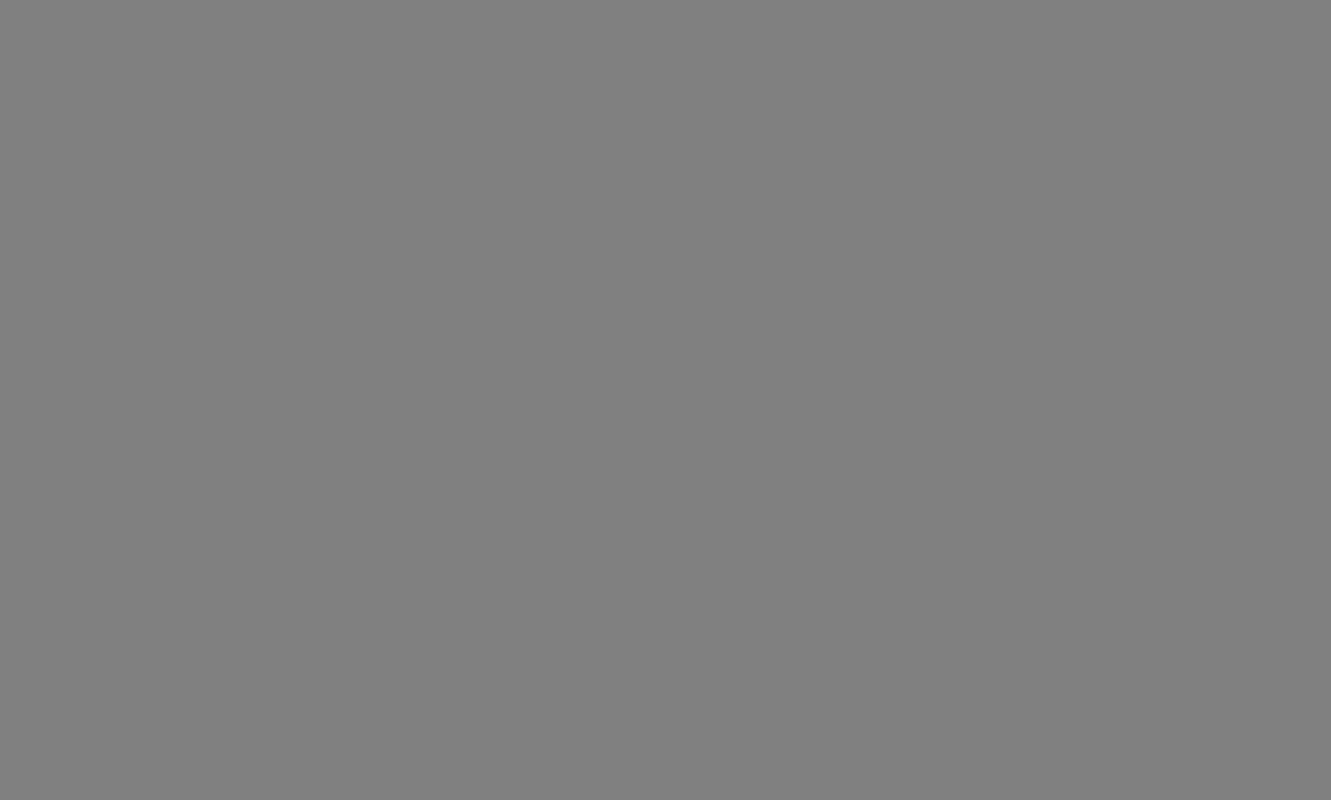
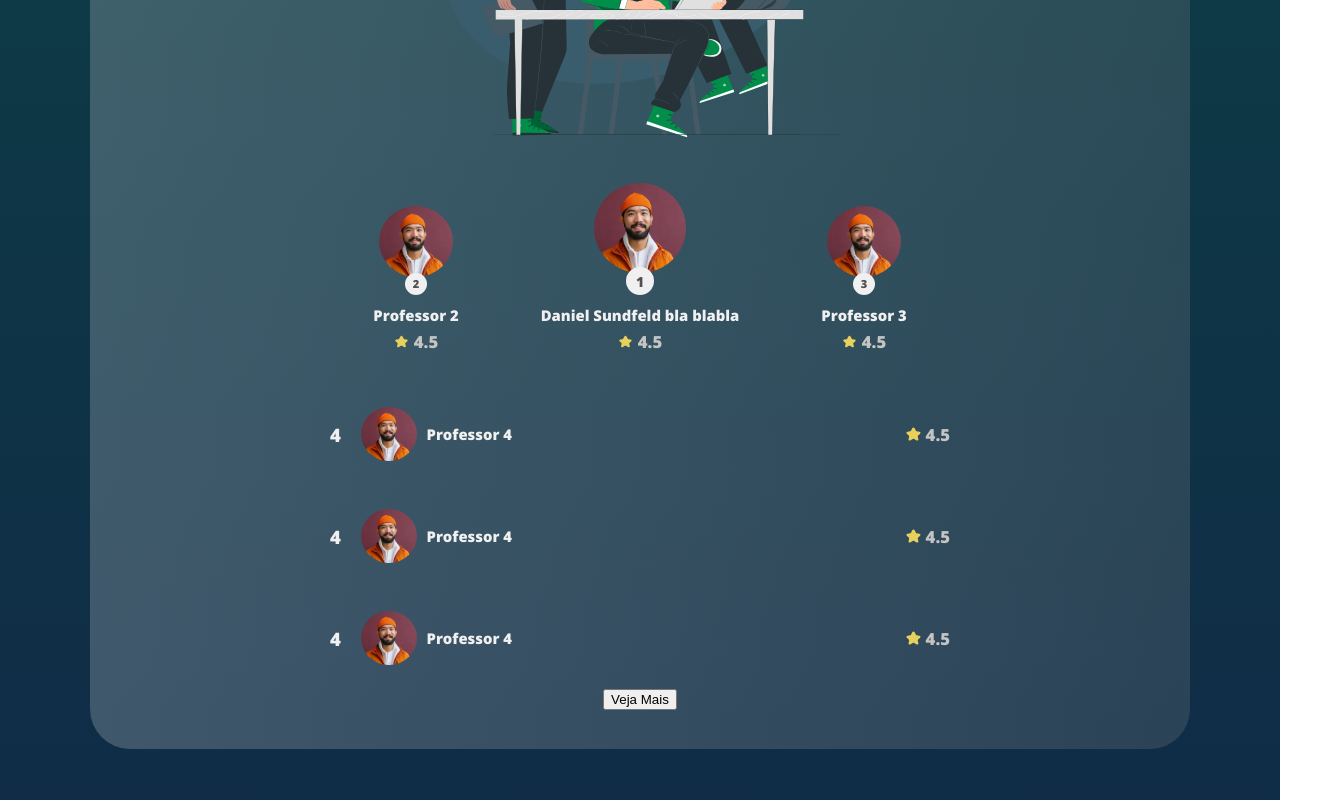
Before and after one commit to unb-mds/2024-1-squad04, a Vue app in the folder vue-app/: page /home in a window 1280 px wide. Shown: the part 616-1416 px from the top of the page, 1331 px wide, since content can reach past the window. Before the commit the page ends 800 px from the top, so only its background shows below. Built offline with nearby package versions, Linux system fonts and the light colour scheme.

Commit message:
Pagina de Home

```diff
--- a/vue-app/src/App.vue
+++ b/vue-app/src/App.vue
@@ -18,6 +18,7 @@ html{
 body {
   margin: 0;
   overflow-x: hidden;
+  overflow-y: scroll;
 }
 
 @media screen and (max-width: 1500px) {
--- /dev/null
+++ b/vue-app/src/components/CardProfessorHomeComponent.vue
@@ -0,0 +1,186 @@
+<template>
+    <div class="card-total">
+        <div class="top3">
+            <div class="second-third">
+                <div class="picture-position">
+                    <div class="position"> 2 </div>
+                    <img class="professor-picture" src="../assets/ProfilePictureExemple.svg">
+                </div>
+                <div class="name-rating">
+                    <h3 class="name"> Professor 2</h3>
+                    <div class="rating">
+                        <img class="star" src="../assets/star.svg">
+                        <p class="rate">4.5</p>
+                    </div>
+                </div>
+            </div>
+            <div class="first">
+                <div class="picture-position">
+                    <div class="position"> 1 </div>
+                    <img class="professor-picture" src="../assets/ProfilePictureExemple.svg">
+                </div>
+                <div class="name-rating">
+                    <h3 class="name"> Daniel Sundfeld bla blabla</h3>
+                    <div class="rating">
+                        <img class="star" src="../assets/star.svg">
+                        <p class="rate">4.5</p>
+                    </div>
+                </div>
+
+            </div>
+
+            <div class="second-third">
+                <div class="picture-position">
+                    <div class="position"> 3 </div>
+                    <img class="professor-picture" src="../assets/ProfilePictureExemple.svg">
+                </div>
+                <div class="name-rating">
+                    <h3 class="name"> Professor 3</h3>
+                    <div class="rating">
+                        <img class="star" src="../assets/star.svg">
+                        <p class="rate">4.5</p>
+                    </div>
+                </div>
+
+            </div>
+
+        </div>
+
+    </div>
+
+
+    </template>
+
+    <script>
+    export default {
+        name: "CardProfessor",
+
+    }
+    </script>
+
+    <style scoped>
+
+    .card-total{
+        width: 100%;
+        height: auto;
+
+    }
+
+    .top3{
+        display:flex;
+        justify-content: space-around;
+        padding: 30px;
+        align-items: flex-end;
+
+    }
+
+    .first{
+        display: flex;
+        flex-direction: column;
+        align-items: center;
+        justify-content: center;
+        gap: 10px;
+        order: 0;
+        width: 40%;
+
+    }
+
+    .second-third{
+        display: flex;
+        flex-direction: column;
+        align-items: center;
+        justify-content: center;
+        gap: 10px;
+        order: 0;
+        width: 30%;
+    }
+
+    .star{
+        width: 15px;
+        height: auto;
+    }
+
+    .picture-position{
+        display: flex;
+        flex-direction: column-reverse;
+        height: auto;
+        align-items: center;
+        justify-content: center;
+        gap:0;
+
+    }
+
+    .name{
+        font-family: 'Open Sans', sans-serif;
+        font-size: 1.6rem;
+        color:#F0F0F0 ;
+        margin: 0;
+        display: flex;
+        flex-wrap: wrap;
+        text-align: center;
+    }
+
+    .first .position{
+        font-family: 'Open Sans', sans-serif;
+        font-size: 1.5rem;
+        color:#505050 ;
+        font-weight: 800;
+        background-color: rgb(240, 240, 240);
+        border-radius: 100%;
+        width: 1rem;
+        height: 1rem;
+        text-align: center;
+        padding: 1rem;
+        line-height: 1rem;
+        margin-top: -6%;
+
+    }
+
+
+    .second-third .position{
+        font-family: 'Open Sans', sans-serif;
+        font-size: 1.2rem;
+        color:#505050 ;
+        font-weight: 800;
+        background-color: rgb(240, 240, 240);
+        border-radius: 100%;
+        width: 0.8rem;
+        height: 0.8rem;
+        text-align: center;
+        padding: 0.8rem;
+        line-height: 0.8rem;
+        margin-top: -6%;
+
+    }
+
+    .rating{
+        display: flex;
+        gap:5px;
+    }
+
+    .rate{
+        font-family: 'Open Sans', sans-serif;
+        font-size: 1.8rem;
+        color:#c4c4c4 ;
+        margin: 0;
+    }
+
+    .name-rating{
+        display: flex;
+        flex-direction: column;
+        justify-content: flex-start;
+        gap:5px;
+        align-items: center;
+    }
+
+    .first .professor-picture{
+        width: 10rem;
+        height: auto;
+    }
+
+    .second-third .professor-picture{
+        width: 8rem;
+        height: auto;
+    }
+
+    </style>
--- /dev/null
+++ b/vue-app/src/components/CardProfessorTopRestComponent.vue
@@ -0,0 +1,99 @@
+<template>
+
+    <div class="card-top-rest">
+        <div class="profile-picture-name">
+            <h3 class="number"> 4 </h3>
+            <div class="picture-name">
+                <img class="professor-picture" src="../assets/ProfilePictureExemple.svg">
+                <h3 class="name"> Professor 4</h3>
+            </div>
+        </div>
+
+        <div class="rating">
+            <img class="star" src="../assets/star.svg">
+            <p class="rate">4.5</p>
+        </div>
+
+    </div>
+
+    </template>
+
+    <script>
+    export default {
+        name: "CardProfessorTopRest",
+
+    }
+    </script>
+
+    <style scoped>
+
+    .card-top-rest{
+        width: 100%;
+        height: auto;
+        display: flex;
+        justify-content: space-between;
+
+    }
+
+    .profile-picture-name{
+        display: flex;
+        justify-content: flex-start;
+        align-items: center;
+        padding: 20px;
+        gap: 20px;
+        padding-left: 40px;
+        width: 80%;
+    }
+
+    .picture-name{
+        display: flex;
+        align-items: center;
+        gap: 10px;
+
+    }
+
+    .professor-picture{
+        width: 6rem;
+        height: auto;
+    }
+
+    .name{
+        font-family: 'Open Sans', sans-serif;
+        color: #F0F0F0;
+        font-size: 1.6rem;
+        display: flex;
+        flex-wrap: wrap;
+        text-align: left;
+    }
+
+    .number{
+        font-family: 'Open Sans', sans-serif;
+        color: #F0F0F0;
+        font-size: 2rem;
+        display: flex;
+        flex-wrap: wrap;
+        text-align: left;
+    }
+
+    .rating{
+        display: flex;
+        align-items: center;
+        justify-content: flex-end;
+        padding: 10px;
+        padding-right: 40px;
+        gap: 3%;
+    }
+
+    .star{
+        width: 15%;
+        height: auto;
+    }
+
+    .rate{
+        font-family: 'Open Sans', sans-serif;
+        font-size: 1.8rem;
+        color:#c4c4c4 ;
+        margin: 0;
+    }
+
+    </style>
--- a/vue-app/src/components/NavbarHome.vue
+++ b/vue-app/src/components/NavbarHome.vue
@@ -56,6 +56,8 @@ export default {
     name: "NavBar",
 
 }
+
+
 </script>
 
 <style scoped>
@@ -136,11 +138,11 @@ export default {
     font-weight: 300;
 }
 
-.item:hover{
+.item-web:hover{
     font-family: 'Inter', sans-serif;
     font-weight: lighter;
     color: #102C46;
-    font-size: 1.5rem;
+    font-size: 2rem;
     margin: 0;
     height: auto;
     cursor:pointer;
@@ -177,11 +179,20 @@ export default {
     justify-content: center;
     align-items: center;
     color: #616161;
-    font-size: 1.8rem;
+    font-size: 2rem;
     font-family: 'Open Sans', sans-serif;
-    gap: 8px;
+    gap: 14px;
     font-weight: 400;
 
+}
+
+.item:hover{
+    font-size: 2rem;
+    color: #102C46;
+}
+
+.icons-mobile:hover{
+    width: 5.2rem;
 }
 
 .item p{
@@ -192,6 +203,9 @@ export default {
     width: 5rem;
     height: auto;
 }
+
+
+
 
 
 
@@ -208,10 +222,10 @@ export default {
         width: 100%;
         background-color: #F0F0F0;
         border-radius: 20px 20px 0px 0px;
-
         height: auto;
         padding-top: 10px;
         padding-bottom:10px;
+        overflow-y: none;
 
     }
 
@@ -238,7 +252,11 @@ export default {
     }
 
     .profile{
-        width: 40%;
+        width: 60%;
+    }
+
+    .logo-text{
+        font-size: 4rem;
     }
 
     .notification{
--- a/vue-app/src/pages/HomePage.vue
+++ b/vue-app/src/pages/HomePage.vue
@@ -1,19 +1,52 @@
 <template>
-    <div>
+        <div class="home">
         <NavBar/>
+        <div class="section1">
+            <div class="text-professor">
+                <div class="title-subtitle">
+                <div class="title">Sua jornada para o sucesso começa aqui!</div>
+                <div class="subtitle">Explore nossas ferramentas de avaliação.</div>
+            </div>
+
+            <div class="card-professores">
+                <div class="professores-image">
+                    <div class="professores">
+                        <CardProfessor/>
+                        <CardProfessorTopRest/>
+                        <CardProfessorTopRest/>
+                        <CardProfessorTopRest/>
+                    </div>
+
+                    <div class="image-1">
+                        <img src="../assets/Home-1.svg">
+                    </div>
+                </div>
+                <button class="veja-mais"> Veja Mais</button>
+            </div>
+        </div>
+
+        </div>
+
     </div>
+
+
+
 </template>
 
 <script>
 
 import NavBar from '../components/NavbarHome.vue'
+import CardProfessor from '../components/CardProfessorHomeComponent.vue'
+import CardProfessorTopRest from '../components/CardProfessorTopRestComponent.vue'
 
 
 export default {
 
 
     components: {
-        NavBar // Registre o componente
+        NavBar, // Registre o componente
+        CardProfessor,
+        CardProfessorTopRest,
     },
 
 
@@ -26,23 +59,109 @@ export default {
     methods: {
 
     },
-    mounted() {
-        document.body.style.backgroundColor = 'gray';
-        document.body.style.display = 'flex';
-        document.body.style.justifyContent = 'flex-start';
-        document.body.style.alignItems = 'center';
-        document.body.style.height = '100vh';
-        document.body.style.flexDirection = 'column';
-        document.body.style.overflow = 'hidden';
-        },
-    beforeUnmount() {
-        document.body.style.backgroundColor = null;
-    }
+
 }
 </script>
 <style scoped>
-    .body{
-        margin: 0;
+
+body{
+    overflow: auto;
+    overflow-x: hidden ;
+
+}
+
+.home{
+    background: hsla(209, 63%, 17%, 1);
+   background: linear-gradient(90deg, hsla(209, 63%, 17%, 1) 0%, hsla(183, 71%, 16%, 1) 100%);
+   background: -moz-linear-gradient(90deg, hsla(209, 63%, 17%, 1) 0%, hsla(183, 71%, 16%, 1) 100%);
+   background: -webkit-linear-gradient(90deg, hsla(209, 63%, 17%, 1) 0%, hsla(183, 71%, 16%, 1) 100%);
+   display: flex;
+   flex-direction: column;
+   justify-content: center;
+   align-items: center;
+   width: 100;
+
+}
+    .section1{
+        width: 100vw;
+        display: flex;
+        flex-direction: column;
+        align-items: center;
     }
 
+    .text-professor{
+        padding:4%;
+        display: flex;
+        flex-direction: column;
+        justify-content: center;
+        align-items: center;
+        gap:40px;
+        width: 100%;
+
+    }
+    .title-subtitle{
+        display: flex;
+        flex-direction: column;
+        gap: 2rem;
+        padding: 20px;
+        width: 85%;
+    }
+
+    .title{
+        color: #e6e6e6;
+        font-family: 'Open Sans', sans-serif;
+        font-size: 4rem;
+        font-weight: 800;
+    }
+
+    .subtitle{
+        color: #c4c4c4;
+        font-family: 'Open Sans', sans-serif;
+        font-size: 1.8rem;
+        font-weight: 200;
+    }
+
+    .card-professores{
+        display: flex;
+        width: 80%;
+        flex-direction: column;
+        align-items: center;
+        justify-content: center;
+        background: linear-gradient(90deg, rgba(255,255,255,0.2) 0%, rgba(153,153,153,0.2) 100%);
+        padding: 3%;
+        border-radius: 40px;
+    }
+
+    .professores-image{
+        display: flex;
+        width: 100%;
+        flex-direction: row;
+        justify-content: space-around;
+        align-items: center;
+        flex-wrap: wrap-reverse;
+    }
+
+
+    .image-1{
+        display: flex;
+        align-items: center;
+        justify-content: center;
+
+    }
+
+    .image-1 img{
+        width: 70%;
+    }
+
+
+    .professores{
+       width: 700px;
+    }
+
+    @media screen and (max-width: 1200) {
+
+    }
+
+
+
 </style>
--- a/vue-app/src/pages/LandingPage.vue
+++ b/vue-app/src/pages/LandingPage.vue
@@ -114,9 +114,6 @@
 
 <style scoped>
 
-html{
-    font-size: 70%;
-}
 
 .footer-div{
     padding-top: 10px;
```
Also changed, not shown: vue-app/src/assets/Home-1.svg (added), vue-app/src/assets/star.svg (added).
